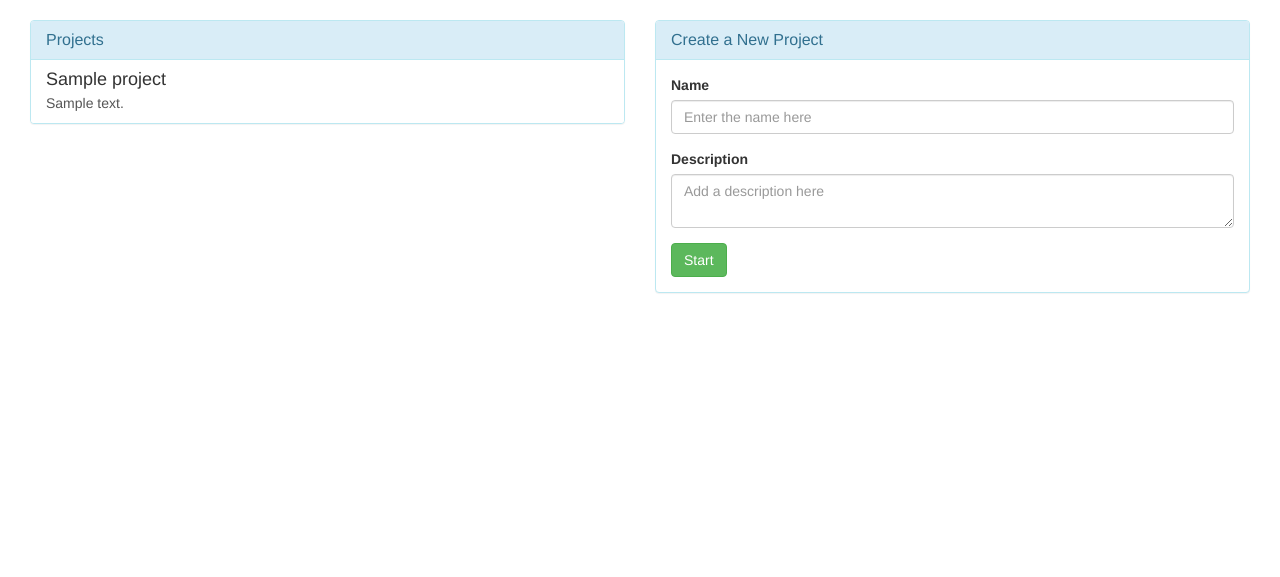
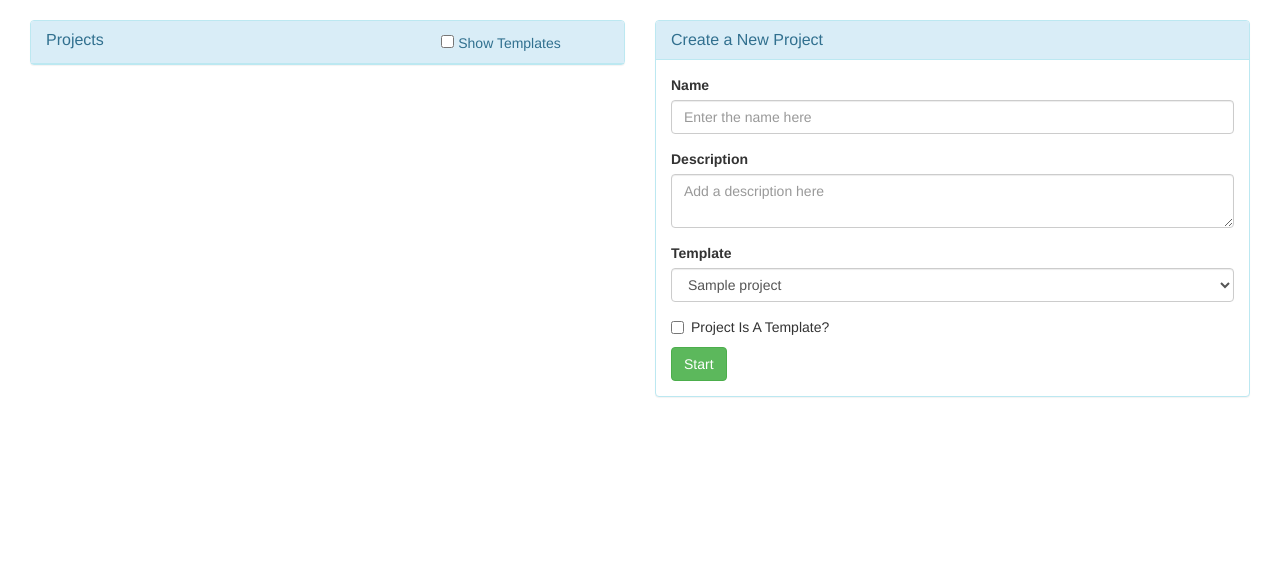
Before and after one commit to burtnoir/Auteur, a Flask app: page / in a window 1280 px wide. Shown: the part 52-629 px from the top of the page. Run offline with Flask 2, Linux system fonts and the light colour scheme; tables that the repository leaves empty hold one stand-in row (values such as "Sample post"); some libraries are stand-ins or nearby versions.

Commit message:
Add CSRF protection and the ability to define templates and select a template from a selection field.  It isn't used right now - that comes next.

```diff
--- a/auteur/__init__.py
+++ b/auteur/__init__.py
@@ -1,4 +1,5 @@
 from flask import Flask
+from flask_wtf.csrf import CsrfProtect
 from flask_debugtoolbar import DebugToolbarExtension
 
 # Configuration
@@ -8,10 +9,13 @@ USERNAME = 'admin'
 PASSWORD = 'default'
 DATABASE = 'sqlite:////tmp/auteur.db'
 
+csrf = CsrfProtect()
+
 # create our little application :)
 app = Flask(__name__)
 app.config.from_object(__name__)
 
+csrf.init_app(app)
 toolbar = DebugToolbarExtension(app)
 
 from auteur.database import db_session
--- a/auteur/forms.py
+++ b/auteur/forms.py
@@ -3,12 +3,12 @@ Created on May 30, 2015
 
 @author: sbrooks
 '''
-from wtforms import Form, StringField, validators
+from flask_wtf import Form
+from wtforms import StringField, BooleanField, SelectField, TextAreaField, validators
 from auteur.database import db_session
 from auteur.models import Project
 from wtforms.validators import ValidationError
 from sqlalchemy.sql.functions import func
-from wtforms.fields.simple import TextAreaField
 
 class ProjectForm(Form):
     name = StringField('Name',
@@ -20,6 +20,8 @@ class ProjectForm(Form):
                          [
                           validators.DataRequired(message='You need to say something about the project.')
                           ])
+    template = SelectField('Template', coerce=int)
+    is_template = BooleanField("Project Is A Template?")
 
     def validate_project_name(form, field):
         '''
--- a/auteur/models.py
+++ b/auteur/models.py
@@ -5,7 +5,7 @@ Created on Apr 25, 2015
 
 @author: sbrooks
 '''
-from sqlalchemy import Column, Integer, String, Text, DateTime, ForeignKey
+from sqlalchemy import Column, Integer, String, Text, DateTime, ForeignKey, Boolean
 from auteur.database import Base
 from sqlalchemy import orm
 from sqlalchemy.orm import relationship, backref
@@ -16,11 +16,17 @@ class Project(Base):
     id = Column(Integer, primary_key=True)
     name = Column(String(50))
     description = Column(Text)
+    is_template = Column(Boolean)
 
-    def __init__(self, name, description):
+    def __init__(self, name, description, is_template):
         self.name = name
         self.description = description
         self.short_description = self.get_short_description()
+        if is_template:
+            self.is_template = True
+        else:
+            self.is_template = False
+
 
     @orm.reconstructor
     def init_on_load(self):
--- /dev/null
+++ b/auteur/static/index.js
@@ -0,0 +1,32 @@
+$(document)
+	.ready(
+		function() {
+
+		    /**
+		     * Go to the server to update the project list depending on
+		     * whether we are showing the templates or not.
+		     */
+		    window.templateFilter = function(is_template) {
+
+			// Post the data to be saved and notify the user when
+			// it's
+			// done.
+			$('#projectlist > a')
+				.each(
+					function(i) {
+					    var el = $(this);
+					    if ((is_template && el
+						    .data('is_template') === 'True')
+						    || (!is_template && el
+							    .data('is_template') === 'False')) {
+						el.show();
+					    } else {
+						el.hide();
+					    }
+					});
+		    };
+
+		    // Initial filter.
+		    window.templateFilter(false);
+
+		});
--- a/auteur/templates/content.html
+++ b/auteur/templates/content.html
@@ -7,10 +7,11 @@
     <div id="projectdetails" class="panel">
 
       <div id="projectdisplay" class="panel-body bg-info">
-        {% from "form_helper.html" import render_field %}
+        {% from "form_helper.html" import render_field, render_field_checkbox %}
         <form id="editprojectform">
           {{ render_field(form.name, class='form-control', id='name') }}
           {{ render_field(form.description, class='form-control', id='description') }}
+          {{ render_field_checkbox(form.is_template, id='is_template') }}
           <a id="export" href="{{ url_for('export_project', project_id=project.id) }}" role="button" class="btn btn-primary btn-block">Export</a>
         </form>
       </div>
--- a/auteur/templates/form_helper.html
+++ b/auteur/templates/form_helper.html
@@ -1,5 +1,5 @@
 {% macro render_field(field) %}
-  <div id="{{ field.id }}group" class="form-group {% if field.errors %}has-error{% endif %}">
+  <div id="{{ field.id }}group" class="{% if checkbox %} checkbox {% else %} form-group {% endif %} {% if field.errors %}has-error{% endif %}">
   {{ field.label(class="control-label") }}
   {{ field(**kwargs)|safe }}
     <ul id="{{ field.id }}errors" class=errors>
@@ -11,3 +11,19 @@
     </ul>
   </div>
 {% endmacro %}
+
+{% macro render_field_checkbox(field) %}
+  <div id="{{ field.id }}group" class="checkbox {% if field.errors %}has-error{% endif %}">
+    <label>
+      {{ field(**kwargs)|safe }}
+      {{ field.label.text }}
+    </label>
+    <ul id="{{ field.id }}errors" class=errors>
+  {% if field.errors %}
+    {% for error in field.errors %}
+      <li>{{ error|safe }}</li>
+    {% endfor %}
+  {% endif %}
+    </ul>
+  </div>
+{% endmacro %}
--- a/auteur/templates/index.html
+++ b/auteur/templates/index.html
@@ -3,12 +3,21 @@
   <div class="col-md-6">
     <div class="panel panel-info">
       <div class="panel-heading">
+      <div class="row">
+      <div class="col-md-8">
         <h3 class="panel-title">Projects</h3>
       </div>
+<div class="col-md-4">
+        <form class="form-inline">
+          <div class="checkbox"><label for="templatefilter"><input type="checkbox" value="y" id="templatefilter" name="templatefilter">&nbsp;Show Templates</label></div>
+        </form>
+</div>
+</div>
+      </div>
 
-      <div class="list-group">
+      <div id="projectlist" class="list-group">
         {% for project in projects %}
-          <a class="list-group-item" href={{ url_for('show_content', project_id=project.id) }}>
+          <a class="list-group-item" data-is_template={{ project.is_template }} href={{ url_for('show_content', project_id=project.id) }}>
           <h4 class="list-group-item-heading">{{ project.name }}</h4>
           <p class="list-group-item-text">{{ project.short_description }}</p>
           </a>
@@ -27,16 +36,23 @@
       </div>
       <div class="panel-body">
         {% from "form_helper.html" import render_field %}
+        {% from "form_helper.html" import render_field_checkbox %}
         <form id="addprojectform" action="{{ url_for('add_project') }}" method=post>
-          <div class="form-group">
-            {{ render_field(form.name, class='form-control', id='name', placeholder='Enter the name here') }}
-          </div>
-          <div class="form-group">
-            {{ render_field(form.description, class='form-control', id='description', placeholder='Add a description here') }}
-          </div>
+          {{ form.csrf_token }}
+          {{ render_field(form.name, class='form-control', id='name', placeholder='Enter the name here') }}
+          {{ render_field(form.description, class='form-control', id='description', placeholder='Add a description here') }}
+          {{ render_field(form.template, class='form-control', id='template') }}
+          {{ render_field_checkbox(form.is_template, id='is_template') }}
           <button type="submit" class="btn btn-success">Start</button>
         </form>
       </div>
     </div>
   </div>
+
+  <script src="{{ url_for('static', filename='index.js') }}"></script>
+  <script>
+    $('#templatefilter').click(function() {
+      templateFilter($(this).is(':checked'));
+    });
+  </script>
 {% endblock %}
--- a/auteur/templates/layout.html
+++ b/auteur/templates/layout.html
@@ -1,6 +1,7 @@
 <!doctype html>
 <head>
   <title>Auteur</title>
+  <meta name="csrf-token" content="{{ csrf_token() }}">
   <!-- Bootstrap -->
   <link rel="stylesheet" href="https://maxcdn.bootstrapcdn.com/bootstrap/3.3.4/css/bootstrap.min.css">
   <!-- Tree plugin -->
--- a/auteur/views.py
+++ b/auteur/views.py
@@ -22,6 +22,7 @@ from auteur.models import Project, Structure, Section, SectionSynopsis, \
 @app.route('/')
 def list_projects():
     form = ProjectForm(request.form)
+    form.template.choices = [(t.id, t.name) for t in Project.query.order_by('name').filter(Project.is_template)]
     projects = Project.query.all()
     return render_template('index.html',
                            projects=projects,
@@ -34,6 +35,8 @@ def show_content(project_id, structure_id):
     # show the project with the given id, the id is an integer
     project = Project.query.filter_by(id=project_id).first()
     form = ProjectForm(obj=project)
+    form.template.choices = [(t.id, t.name) for t in Project.query.order_by('name').filter(Project.is_template)]
+    del form.template
     structure = Structure.query.filter_by(project_id=project.id)
 
     # If the id wasn't passed (probably because the call is from the project page)
@@ -75,11 +78,12 @@ def add_project():
     Add a project.  Default a tree structure and sections to go with them.
     '''
     form = ProjectForm(request.form)
+    form.template.choices = [(t.id, t.name) for t in Project.query.order_by('name').filter(Project.is_template)]
     if form.validate():
-        project = Project(name=request.form['name'], description=request.form['description'])
+        project = Project(name=form.name.data, description=form.description.data, is_template=form.is_template.data)
         db_session.add(project)
 
-        structure = create_node(project=project, title=request.form['name'])
+        structure = create_node(project=project, title=form.name.data)
 
         db_session.commit()
 
@@ -197,6 +201,10 @@ def update_project(project_id):
         project = Project.query.filter_by(id=project_id).first()
         project.name = request.form['name']
         project.description = request.form['description']
+        if request.form['is_template'] == 'y':
+            project.is_template = True
+        else:
+            project.is_template = False
         db_session.commit()
         return jsonify(status=True, status_text="Hoorah! Project details were updated.")
 
@@ -246,3 +254,7 @@ def save_config():
 
     flash('Configuration Save was a Complete Success!')
     return redirect(url_for('show_config'))
+
+#@crsf.error_handler
+#def csrf_error(reason):
+#    return render_template('csrf_error.html', reason=reason), 400
```
Also changed, not shown: auteur/static/content.js (+50 -17 lines), db_data_setup.py (+16 -2 lines).
